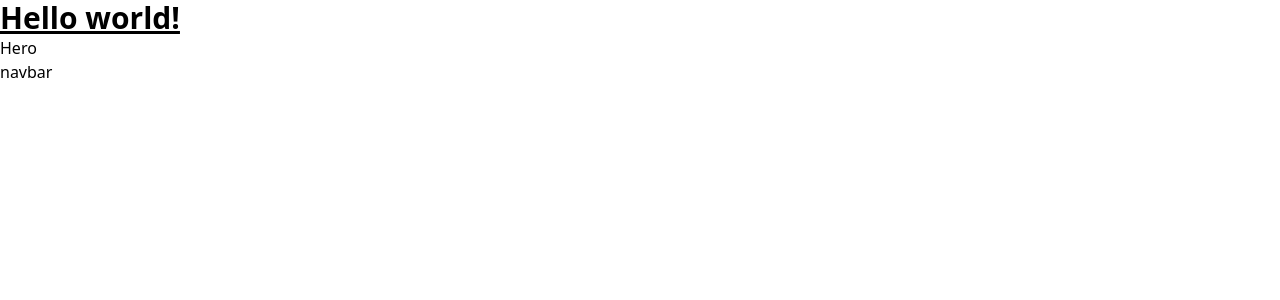
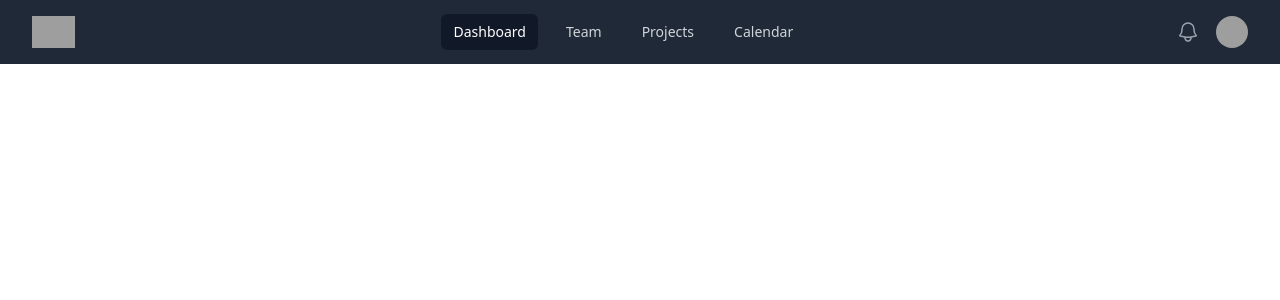
Before and after one commit to open-xyz/campus-finder, a React (Create React App) app: page / in a window 1280 px wide. Shown: the top 300 px of the page. Built offline with nearby package versions, Linux system fonts and the light colour scheme; grey boxes are pictures that could not be loaded.

Commit message:
navbar is added

```diff
--- a/package.json
+++ b/package.json
@@ -3,6 +3,8 @@
   "version": "0.1.0",
   "private": true,
   "dependencies": {
+    "@headlessui/react": "^1.7.15",
+    "@heroicons/react": "^2.0.18",
     "@testing-library/jest-dom": "^5.16.5",
     "@testing-library/react": "^13.4.0",
     "@testing-library/user-event": "^13.5.0",
--- a/public/index.html
+++ b/public/index.html
@@ -40,4 +40,5 @@
       To create a production bundle, use `npm run build` or `yarn build`.
     -->
   </body>
+
 </html>
--- a/src/App.js
+++ b/src/App.js
@@ -1,14 +1,13 @@
 import "./App.css";
 import SelectCategory from "./components/Category/SelectCategory";
 import Hero from "./components/Hero/Hero";
+import Navbar from "./components/Navbar/Navbar";
 
 function App() {
   return (
     <div className="App">
-      <h1 className="text-3xl font-bold underline">
-      Hello world!
-    </h1>
-      <div>
+      <Navbar/>
+      <div style={{marginTop:"50px"}}>
         <Hero />
       </div>
       <SelectCategory/>
--- a/src/components/Category/SelectCategory.js
+++ b/src/components/Category/SelectCategory.js
@@ -3,7 +3,6 @@
 const SelectCategory = () => {
   return (
     <div>
-      <h1>navbar</h1>
     </div>
   )
 }
--- a/src/components/Hero/Hero.js
+++ b/src/components/Hero/Hero.js
@@ -1,5 +1,5 @@
 import React from "react";
 
 export default function Hero() {
-  return <div>Hero</div>;
+  return <div></div>;
 }
--- a/src/components/Navbar/Navbar.js
+++ b/src/components/Navbar/Navbar.js
@@ -1,9 +1,157 @@
-import React from 'react'
+import { Fragment } from 'react'
+import { Disclosure, Menu, Transition } from '@headlessui/react'
+import { Bars3Icon, BellIcon, XMarkIcon } from '@heroicons/react/24/outline'
+
+const navigation = [
+  { name: 'Dashboard', href: '#', current: true },
+  { name: 'Team', href: '#', current: false },
+  { name: 'Projects', href: '#', current: false },
+  { name: 'Calendar', href: '#', current: false },
+]
+
+function classNames(...classes) {
+  return classes.filter(Boolean).join(' ')
+}
 
 function Navbar() {
   return (
-    <div>Navbar</div>
+    <Disclosure as="nav" className="bg-gray-800">
+      {({ open }) => (
+        <>
+          <div className="mx-auto px-2 sm:px-6 lg:px-8">
+            <div className="relative flex h-16 items-center justify-between">
+              <div className="absolute inset-y-0 left-0 flex items-center sm:hidden">
+                {/* Mobile menu button*/}
+                <Disclosure.Button className="inline-flex items-center justify-center rounded-md p-2 text-gray-400 hover:bg-gray-700 hover:text-white focus:outline-none focus:ring-2 focus:ring-inset focus:ring-white">
+                  <span className="sr-only">Open main menu</span>
+                  {open ? (
+                    <XMarkIcon className="block h-6 w-6" aria-hidden="true" />
+                  ) : (
+                    <Bars3Icon className="block h-6 w-6" aria-hidden="true" />
+                  )}
+                </Disclosure.Button>
+              </div>
+              <div className="flex flex-1 sm: md:justify-between items-center justify-center sm:items-stretch">
+                <div className="flex flex-shrink-0 items-center">
+                  <img
+                    className="block h-8 w-auto lg:hidden"
+                    src="https://tailwindui.com/img/logos/mark.svg?color=indigo&shade=500"
+                    alt="Your Company"
+                  />
+                  <img
+                    className="hidden h-8 w-auto lg:block"
+                    src="https://tailwindui.com/img/logos/mark.svg?color=indigo&shade=500"
+                    alt="Your Company"
+                  />
+                </div>
+                <div className="hidden sm:ml-6 sm:block">
+                  <div className="flex space-x-4">
+                    {navigation.map((item) => (
+                      <a
+                        key={item.name}
+                        href={item.href}
+                        className={classNames(
+                          item.current ? 'bg-gray-900 text-white' : 'text-gray-300 hover:bg-gray-700 hover:text-white',
+                          'rounded-md px-3 py-2 text-sm font-medium'
+                        )}
+                        aria-current={item.current ? 'page' : undefined}
+                      >
+                        {item.name}
+                      </a>
+                    ))}
+                  </div>
+                </div>
+                <div className="absolute inset-y-0 right-0 flex items-center pr-2 sm:static sm:inset-auto sm:ml-6 sm:pr-0">
+                    <button
+                    type="button"
+                    className="rounded-full bg-gray-800 p-1 text-gray-400 hover:text-white focus:outline-none focus:ring-2 focus:ring-white focus:ring-offset-2 focus:ring-offset-gray-800"
+                    >
+                    <span className="sr-only">View notifications</span>
+                    <BellIcon className="h-6 w-6" aria-hidden="true" />
+                    </button>
+
+                    {/* Profile dropdown */}
+                    <Menu as="div" className="relative ml-3">
+                    <div>
+                        <Menu.Button className="flex rounded-full bg-gray-800 text-sm focus:outline-none focus:ring-2 focus:ring-white focus:ring-offset-2 focus:ring-offset-gray-800">
+                        <span className="sr-only">Open user menu</span>
+                        <img
+                            className="h-8 w-8 rounded-full"
+                            src="https://images.unsplash.com/photo-1472099645785-5658abf4ff4e?ixlib=rb-1.2.1&ixid=eyJhcHBfaWQiOjEyMDd9&auto=format&fit=facearea&facepad=2&w=256&h=256&q=80"
+                            alt=""
+                        />
+                        </Menu.Button>
+                    </div>
+                    <Transition
+                        as={Fragment}
+                        enter="transition ease-out duration-100"
+                        enterFrom="transform opacity-0 scale-95"
+                        enterTo="transform opacity-100 scale-100"
+                        leave="transition ease-in duration-75"
+                        leaveFrom="transform opacity-100 scale-100"
+                        leaveTo="transform opacity-0 scale-95"
+                    >
+                        <Menu.Items className="absolute right-0 z-10 mt-2 w-48 origin-top-right rounded-md bg-white py-1 shadow-lg ring-1 ring-black ring-opacity-5 focus:outline-none">
+                        <Menu.Item>
+                            {({ active }) => (
+                            <a
+                                href="/"
+                                className={classNames(active ? 'bg-gray-100' : '', 'block px-4 py-2 text-sm text-gray-700')}
+                            >
+                                Your Profile
+                            </a>
+                            )}
+                        </Menu.Item>
+                        <Menu.Item>
+                            {({ active }) => (
+                            <a
+                                href="/"
+                                className={classNames(active ? 'bg-gray-100' : '', 'block px-4 py-2 text-sm text-gray-700')}
+                            >
+                                Settings
+                            </a>
+                            )}
+                        </Menu.Item>
+                        <Menu.Item>
+                            {({ active }) => (
+                            <a
+                                href="/"
+                                className={classNames(active ? 'bg-gray-100' : '', 'block px-4 py-2 text-sm text-gray-700')}
+                            >
+                                Sign out
+                            </a>
+                            )}
+                        </Menu.Item>
+                        </Menu.Items>
+                    </Transition>
+                    </Menu>
+                </div>
+              </div>
+            </div>
+          </div>
+
+          <Disclosure.Panel className="sm:hidden">
+            <div className="space-y-1 px-2 pb-3 pt-2">
+              {navigation.map((item) => (
+                <Disclosure.Button
+                  key={item.name}
+                  as="a"
+                  href={item.href}
+                  className={classNames(
+                    item.current ? 'bg-gray-900 text-white' : 'text-gray-300 hover:bg-gray-700 hover:text-white',
+                    'block rounded-md px-3 py-2 text-base font-medium'
+                  )}
+                  aria-current={item.current ? 'page' : undefined}
+                >
+                  {item.name}
+                </Disclosure.Button>
+              ))}
+            </div>
+          </Disclosure.Panel>
+        </>
+      )}
+    </Disclosure>
   )
 }
 
-export default Navbar
+export default Navbar;
```
Also changed, not shown: 1 other file (tests, documents, lock files or other folders).
